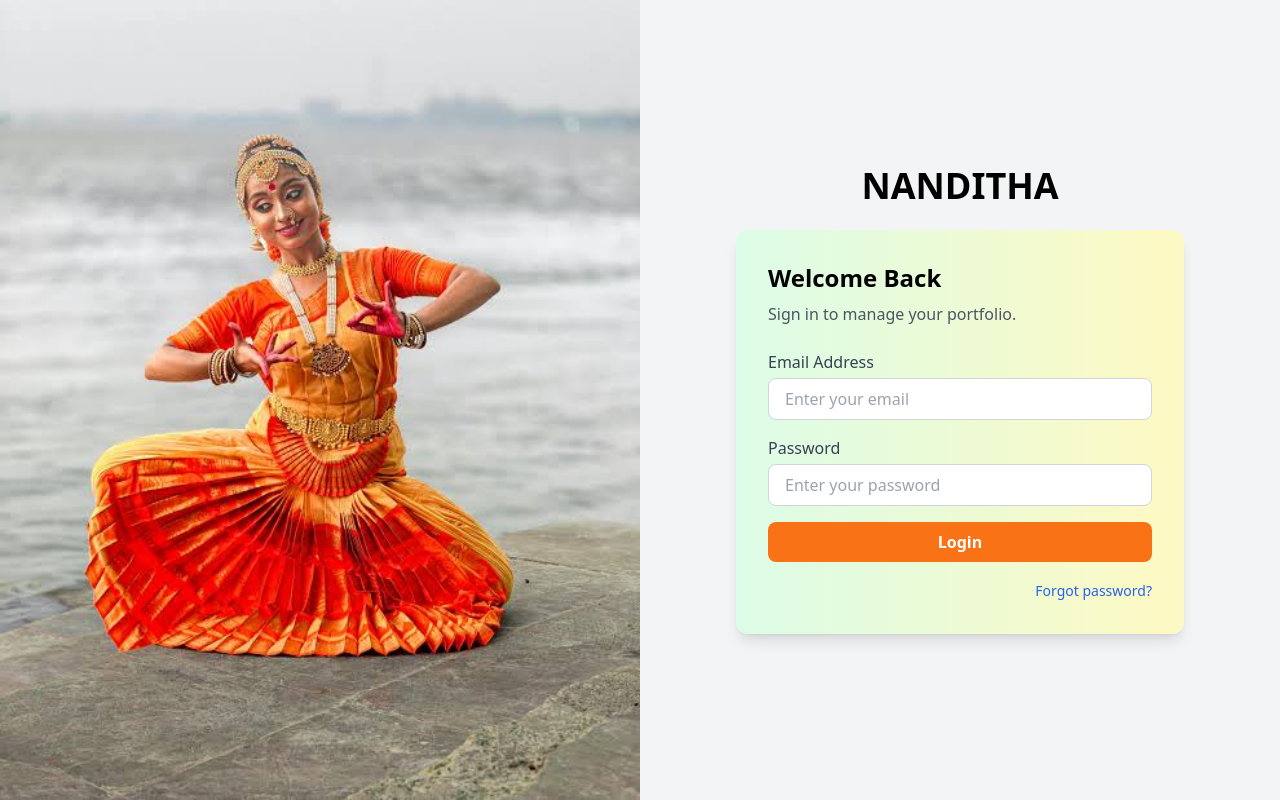
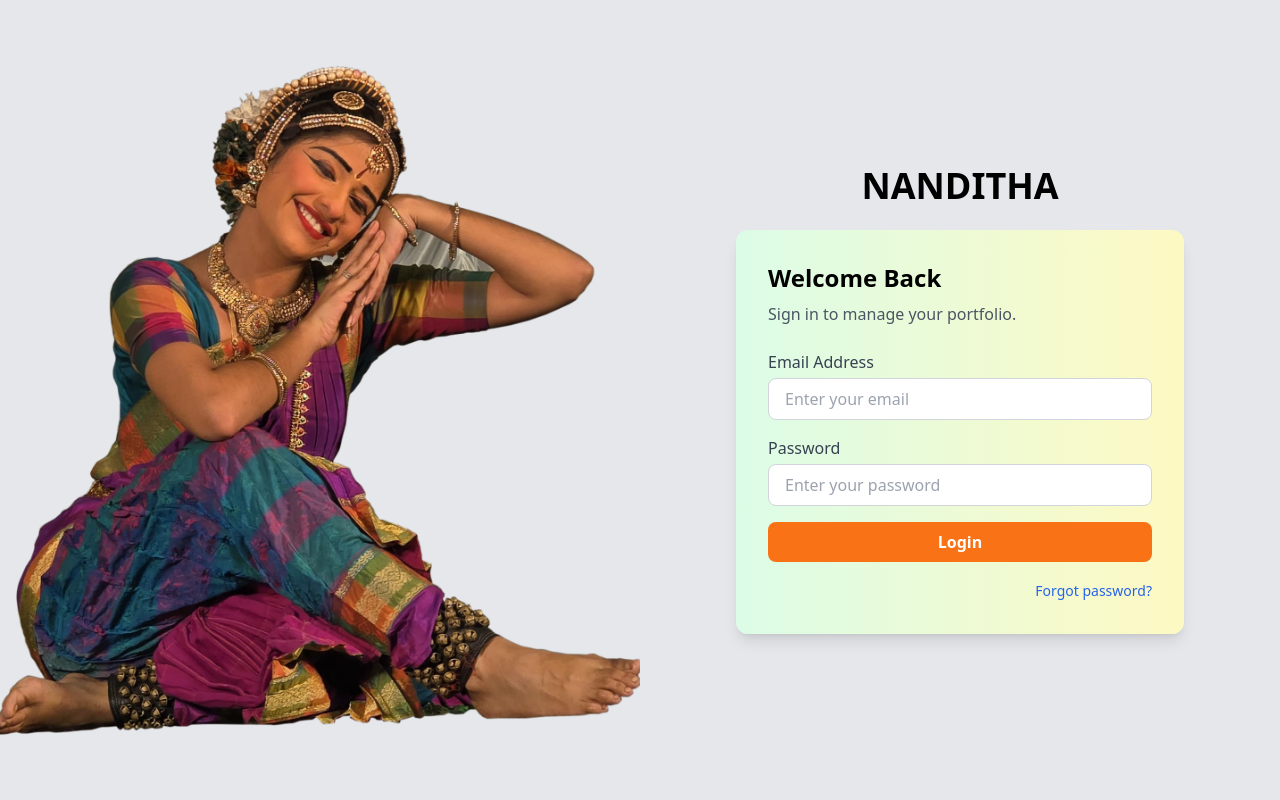
Before and after one commit to AvanzoCyberSecuritySolutions/testnanditha, a Django app: page /myadmin/ in a window 1280 px wide. Run offline with Django 5.2, Linux system fonts and the light colour scheme; some libraries are stand-ins or nearby versions.

Commit message:
photo changes

```diff
--- a/frontend/templates/admin/admin_login.html
+++ b/frontend/templates/admin/admin_login.html
@@ -18,11 +18,11 @@
 <div class="flex flex-col md:flex-row h-screen overflow-hidden">
     <!-- Left Column: Image -->
     <div class="md:w-1/2 flex items-center justify-center bg-gray-200">
-        <img src="{% static 'nanditha/photos/login.jpeg' %}" alt="Login Image" class="w-full h-full object-cover">
+        <img src="{% static 'nanditha/photos/4.png' %}" alt="Login Image" class="w-full h-full object-cover">
     </div>
 
     <!-- Right Column: Form -->
-    <div class="md:w-1/2 flex items-center justify-center p-8">
+    <div class="md:w-1/2 flex items-center justify-center p-8 bg-gray-200">
         <div class="w-full max-w-md">
             <!-- Page Heading -->
             <h1 class="text-4xl font-bold mb-6 text-center">NANDITHA</h1>
```
